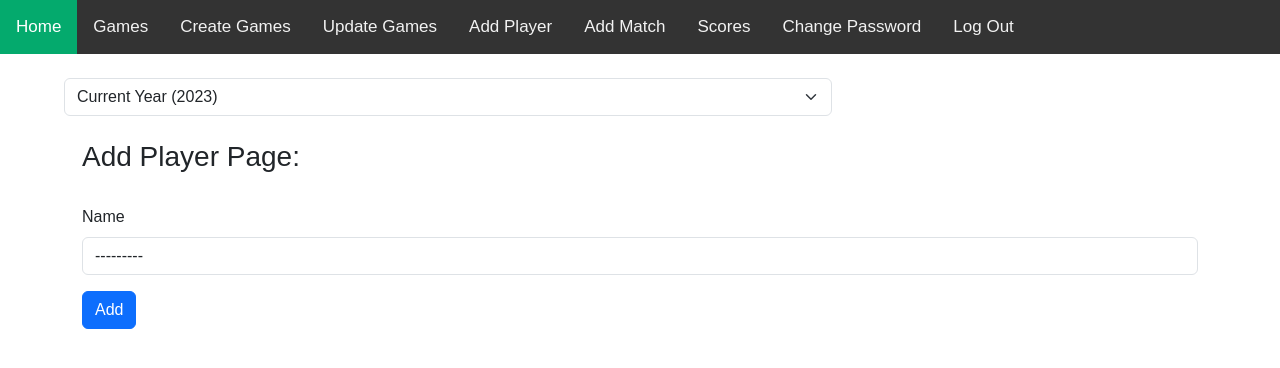
After one commit to Sudharshan1409/IPLBid, a Django app: page /bid/dream11/add_player/ in a window 1280 px wide. The commit adds this page. Shown: the top 368 px of the page. Run offline with Django 4.2, Linux system fonts and the light colour scheme; the visitor is signed in with stand-in values (Sample User, id 1); data that the repository does not hold is empty; parts of the project's set-up code (start-up, migrations or seed data) failed here and were passed over; some libraries are stand-ins or nearby versions.

Commit message:
added add player feature

```diff
--- /dev/null
+++ b/bid/templates/bid/add_player.html
@@ -0,0 +1,12 @@
+{% extends "base.html" %}
+{% load bootstrap3 %}
+{% block content %}
+<h3>Add Player Page:</h3><br/>
+
+    <form method="post" enctype="multipart/form-data">
+        {% csrf_token %}
+        {% bootstrap_form form %}
+        <input type="submit" name="submit" value="Add" class="btn btn-primary">
+    </form>
+    <br><br>
+{% endblock %}
--- a/bid/urls.py
+++ b/bid/urls.py
@@ -11,5 +11,6 @@ urlpatterns = [
     path('game/update/', views.UpdateGameView.as_view(), name='update_game'),
     path('dream11/add_match/', views.AddMatchView.as_view(), name='add_match'),
     path('dream11/scores/', views.ScoresView.as_view(), name='scores'),
+    path('dream11/add_player/', views.AddPlayerView.as_view(), name='add_player'),
     path('change_active_year/', views.ChangeActiveYearView.as_view(), name='change_active_year'),
 ]
--- a/bid/views.py
+++ b/bid/views.py
@@ -1,7 +1,7 @@
 from django.shortcuts import render, redirect
 from django.contrib.auth.mixins import LoginRequiredMixin
 from bid.models import Game, Game_Result, UserProfile, ActiveYear, Dream11Matches, Dream11Scores
-from django.views.generic import View
+from django.views.generic import View, CreateView
 import datetime
 from pytz import timezone
 from django.utils.decorators import method_decorator
@@ -12,6 +12,14 @@ from django.core.paginator import Paginator
 from iplBid.settings import MINIMUM_BID_VALUE, MAXIMUM_BID_VALUE, IPL_TEAMS as teams, DREAM11_PLAYERS as players
 import os
 # Create your views here.
+
+@method_decorator(super_user_or_not, name = 'dispatch')
+class AddPlayerView(CreateView):
+    template_name = 'bid/add_player.html'
+    model = Dream11Scores
+    fields = ['name']
+    success_url = '/bid/dream11/add_player/'
+    context_object_name = 'form'
 
 @method_decorator(super_user_or_not, name = 'dispatch')
 class AddMatchView(View):
--- a/templates/base.html
+++ b/templates/base.html
@@ -92,6 +92,7 @@
           {% if user.is_superuser %}
               <a href="{% url 'bid:create_game' %}">Create Games</a>
               <a href="{% url 'bid:update_game' %}">Update Games</a>
+              <a href="{% url 'bid:add_player' %}">Add Player</a>
               <a href="{% url 'bid:add_match' %}">Add Match</a>
               <a href="{% url 'bid:scores' %}">Scores</a>
           {% endif %}
```
